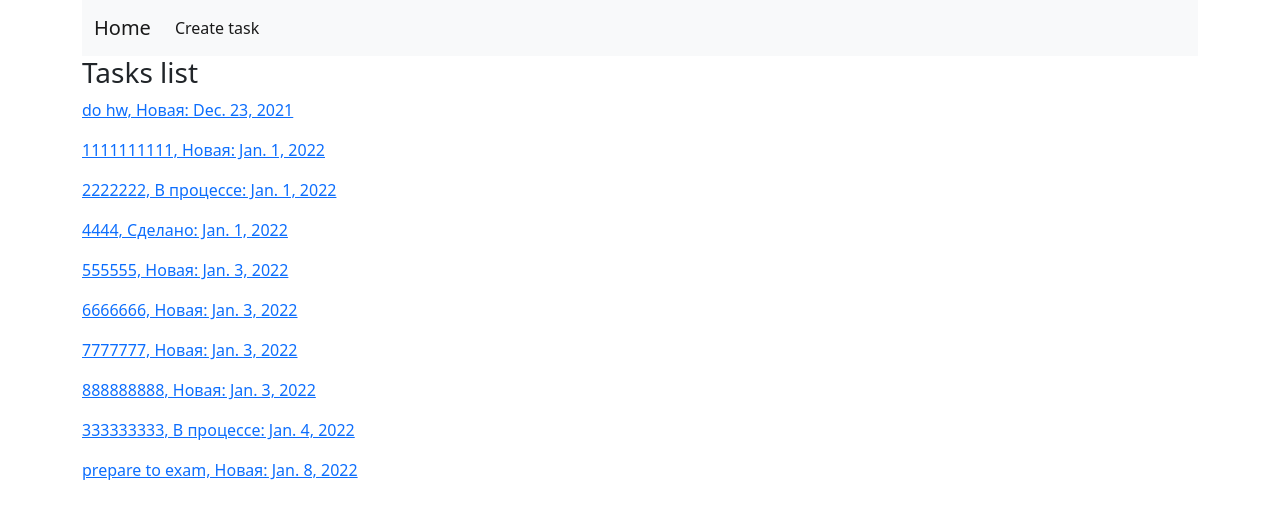
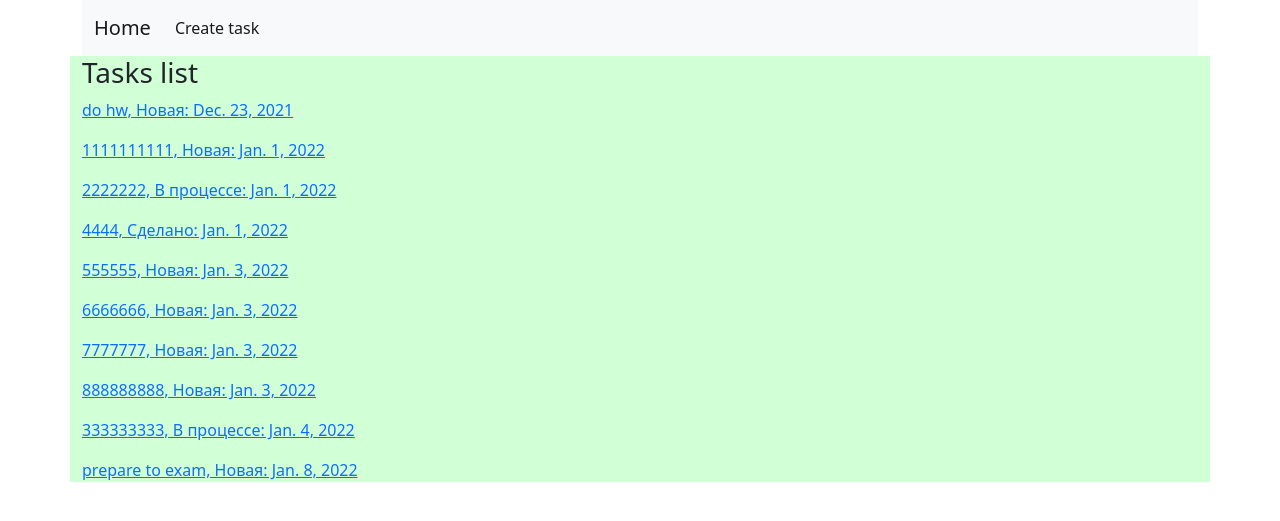
Before and after one commit to pythonDev161221/To-Do-list, a Django app: page / in a window 1280 px wide. Shown: the top 521 px of the page. Run offline with Django 4.2, Linux system fonts and the light colour scheme; data comes from the database, SQL or seed files in the repository.

Commit message:
add style.css

```diff
--- /dev/null
+++ b/todo_list/webapp/static/style.css
@@ -0,0 +1,3 @@
+main {
+    background: #d1ffd6;
+}
--- a/todo_list/webapp/templates/base.html
+++ b/todo_list/webapp/templates/base.html
@@ -1,3 +1,4 @@
+{% load static %}
 <!doctype html>
 <html lang="en">
 <head>
@@ -9,6 +10,7 @@
     <link href="https://cdn.jsdelivr.net/npm/bootstrap@5.1.3/dist/css/bootstrap.min.css"
           rel="stylesheet" integrity="sha384-1BmE4kWBq78iYhFldvKuhfTAU6auU8tT94WrHftjDbrCEXSU1oBoqyl2QvZ6jIW3"
           crossorigin="anonymous">
+    <link rel="stylesheet" href="{% static "style.css" %}">
 </head>
 <body>
 <header class="container">
@@ -30,9 +32,9 @@
   </div>
 </nav>
 </header>
-<div class="container">
+<main class="container">
     {% block content %} No content {% endblock %}
-</div>
+</main>
 <script src="https://cdn.jsdelivr.net/npm/bootstrap@5.1.3/dist/js/bootstrap.bundle.min.js"
         integrity="sha384-ka7Sk0Gln4gmtz2MlQnikT1wXgYsOg+OMhuP+IlRH9sENBO0LRn5q+8nbTov4+1p"
         crossorigin="anonymous"></script>
--- a/todo_list/webapp/views.py
+++ b/todo_list/webapp/views.py
@@ -1,7 +1,6 @@
-import datetime
-
 from django.shortcuts import render, redirect, get_object_or_404
-from django.http import HttpResponseNotFound, Http404
+from django.http import HttpResponseNotFound
+from django.urls import reverse
 
 from webapp.models import Task
 
```
